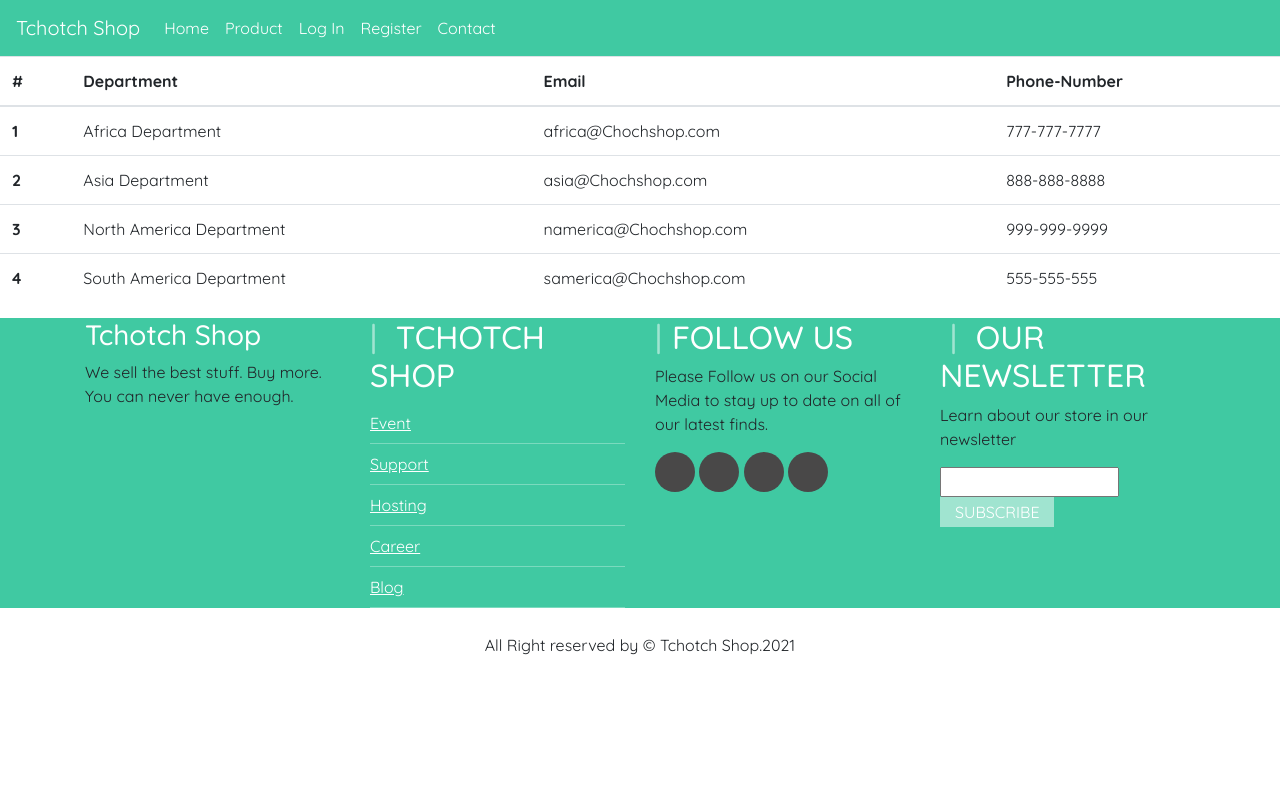
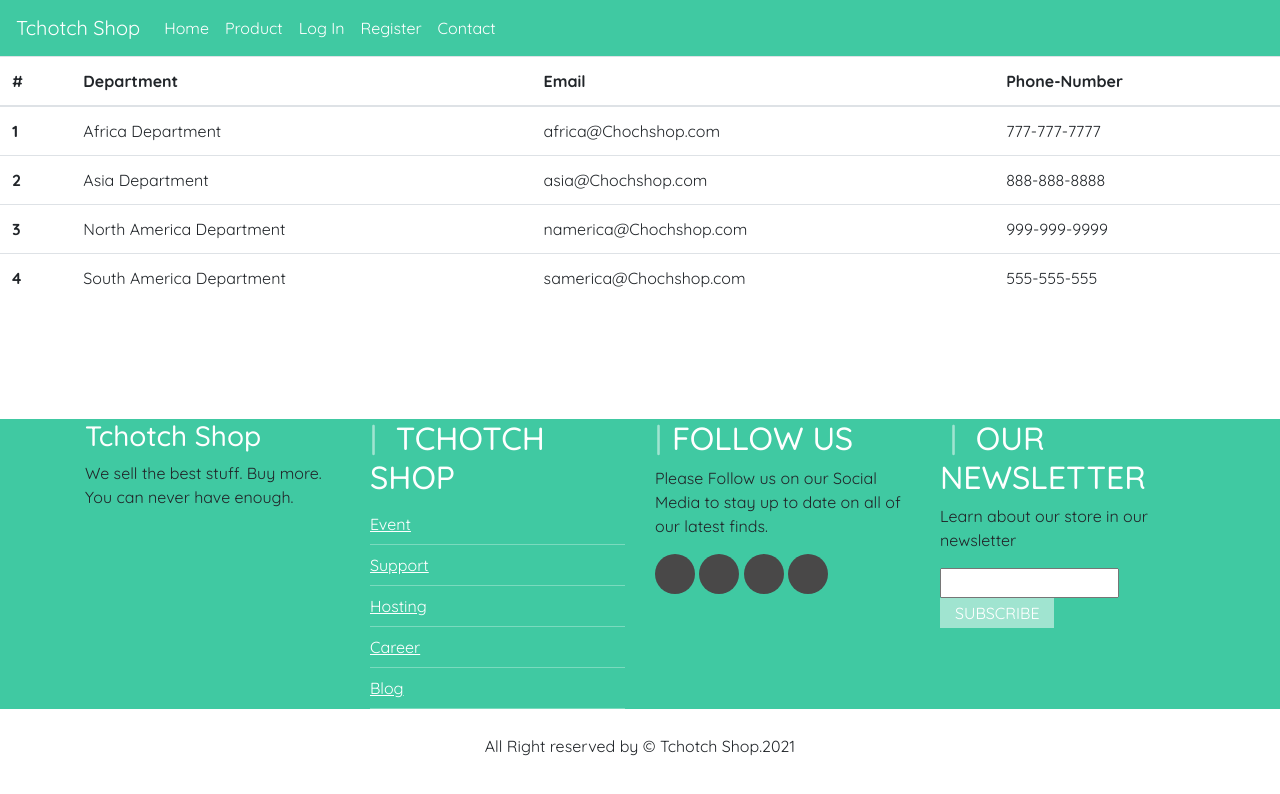
Before and after one commit to iabonirob/HTML-CSS-Capstone, a plain HTML site: page contact.html in a window 1280 px wide. Drawn offline with nearby package versions, Linux system fonts and the light colour scheme.

Commit message:
final commit

```diff
--- a/contact.html
+++ b/contact.html
@@ -10,13 +10,13 @@
         <link rel="stylesheet" href="css/login.css" >
       </head>
     <body style="height: 100vh; width: 100vw;">
-    <head>
+    <header>
       <nav class="navbar navbar-expand-lg navbar-dark nav-rob-color">
         <a class="navbar-brand" href="#">Tchotch Shop</a>
         <button class="navbar-toggler" type="button" data-toggle="collapse" data-target="#navbarSupportedContent" aria-controls="navbarSupportedContent" aria-expanded="false" aria-label="Toggle navigation">
           <span class="navbar-toggler-icon"></span>
         </button>
-
+      <header></header>
         <div class="collapse navbar-collapse" id="navbarSupportedContent">
           <ul class="navbar-nav mr-auto">
             <li class="nav-item active">
@@ -38,9 +38,9 @@
           </form>
         </div>
       </nav>
-    </head>
+    </header>
 
-    <main>
+    <main style="flex-grow: 1;">
         <div class="table-responsive">
 
             <!--Table-->
--- a/css/contact.css
+++ b/css/contact.css
@@ -8,10 +8,11 @@
 }
 body{
     font-family: 'Quicksand', sans-serif;
-    height: 100%;
-    width: 100%;
+    height: 100vh;
+    width: 100vw;
+    display: flex;
+    flex-direction:column;
 }
-
 .nav-rob-color{
     background: var(--carribean-gray);
 }
--- a/css/login.css
+++ b/css/login.css
@@ -8,6 +8,10 @@
 }
 body{
     font-family: 'Quicksand', sans-serif;
+    height: 100vh;
+    width: 100vw;
+    display: flex;
+    flex-direction:column;
 }
 
 .nav-rob-color{
```
Also changed, not shown: login.html (+2 -2 lines).
